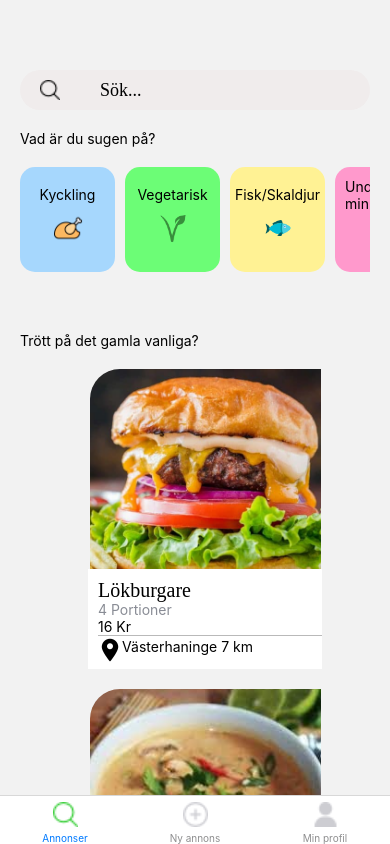
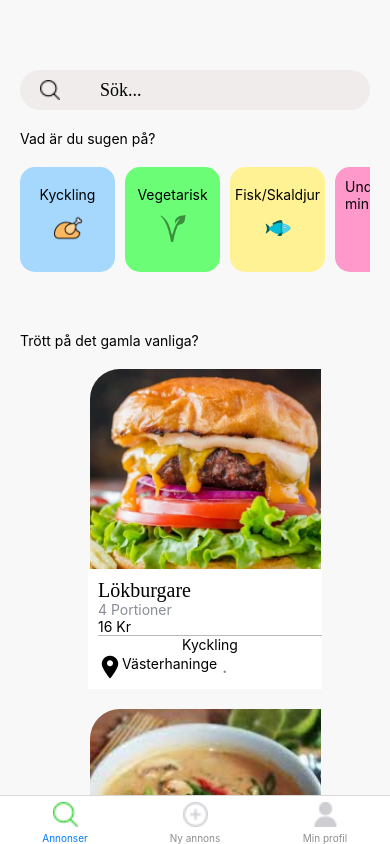
Before and after one commit to BigBits8/SmartWasteApp, a React Native app: screen /Annonser in a window 390 px wide. Built offline with nearby package versions, Linux system fonts and the light colour scheme.

Commit message:
filter categories, render annons,

```diff
--- a/screens/Home.js
+++ b/screens/Home.js
@@ -15,7 +15,6 @@ import mockData from "../constants/mock";
 import { images, icons } from "../constants";
 import { COLORS, SIZES, FONTS } from "../constants";
 export default function Home() {
-
   //Mock data
   const categoryData = [
     {
@@ -52,10 +51,7 @@ export default function Home() {
       photo: images.burger,
       categories: [1],
       price: "16",
-      location: "Västerhaninge 7 km",
-      // latitude: 1.5347282806345879,
-      // longitude: 110.35632207358996,
-
+      location: "Västerhaninge",
       courier: {
         avatar: images.burger,
         name: "Amy",
@@ -68,7 +64,7 @@ export default function Home() {
       photo: images.fishsoup,
       categories: [3],
       price: "166",
-      location: "Västerhaninge 7 km",
+      location: "Västerhaninge",
 
       courier: {
         avatar: images.fishsoup,
@@ -82,7 +78,7 @@ export default function Home() {
       photo: images.laxstroganoff,
       price: "43",
       categories: [3],
-      location: "Västerhaninge 7 km",
+      location: "Västerhaninge",
 
       courier: {
         avatar: images.fishsoup,
@@ -97,25 +93,13 @@ export default function Home() {
       photo: images.tacopaj,
       categories: [4],
       price: "151",
-      location: "Västerhaninge 7 km",
+      location: "Västerhaninge",
       courier: {
         avatar: images.fishsoup,
         name: "Amy",
       },
     },
-    {
-      id: 5,
-      name: "Tacopaj",
-      portion: "2",
-      photo: images.tacopaj,
-      categories: [4],
-      price: "151",
-      location: "Västerhaninge 7 km",
-      courier: {
-        avatar: images.fishsoup,
-        name: "Amy",
-      },
-    },
+
   ];
   //States for Mock data
   const [categories, setCategories] = useState(categoryData);
@@ -127,13 +111,23 @@ export default function Home() {
   //Function to mark selected category
   function onSelectCategory(category) {
     //filter Annonser
-    let annonsList = annonsData.filter((a) =>
-      a.categories.includes(category.id)
-    );
+    let annonsList = annonsData.filter(a =>
+      a.categories.includes(category.id))
+    ;
 
     setAnnons(annonsList);
 
     setSelectedCategory(category);
+    console.log(annons)
+  }
+
+  function getAnonnsNameById(id) {
+    let category = categories.filter(a => a.id == id)
+
+    if(category.length > 0)
+      return category[0].name
+
+    return ""
   }
 
   function renderSearchBar() {
@@ -184,7 +178,6 @@ export default function Home() {
   function renderMainCategories() {
     const renderItem = ({ item }) => {
       return (
-
         <TouchableOpacity
           style={{
             padding: SIZES.padding,
@@ -226,7 +219,6 @@ export default function Home() {
             />
           </View>
         </TouchableOpacity>
-
       );
     };
     return (
@@ -234,6 +226,7 @@ export default function Home() {
         <Text style={{ ...FONTS.h5 }}>Vad är du sugen på?</Text>
         <FlatList
           data={categories}
+
           horizontal
           showsHorizontalScrollIndicator={false}
           keyExtractor={(item) => `${item.id}`}
@@ -280,7 +273,7 @@ export default function Home() {
             style={{
               paddingLeft: SIZES.padding,
               paddingTop: SIZES.padding,
-              height: 100,
+              height: 120,
               width: SIZES.width * 0.6,
               backgroundColor: COLORS.white,
               ...FONTS.h3,
@@ -307,6 +300,20 @@ export default function Home() {
                 borderBottomWidth: StyleSheet.hairlineWidth,
               }}
             />
+            <View style={{
+              alignItems: 'center',
+              justifyContent: 'center',
+            }}>
+              {
+                item.categories.map((annonsId) => {
+                  return (
+                    <View key={annonsId}>
+                      <Text>{getAnonnsNameById(annonsId)}</Text>
+                    </View>
+                  )
+                })
+              }
+            </View>
             {/* Location */}
             <View
               style={{
@@ -315,17 +322,23 @@ export default function Home() {
               }}
             >
               <Image source={icons.location} />
-              <Text>
-                {item.location}
-              </Text>
+              <Text>{item.location}</Text>
+              <Text style={{
+                ...FONTS.h3,
+                color: COLORS.darkgray
+              }}> . </Text>
             </View>
           </View>
+          {/* Categories */}
         </View>
       </TouchableOpacity>
     );
     return (
-      <View>
-        {console.log(annonsData)}
+      <View
+        style={{
+          flex: 1,
+        }}
+      >
         <View
           style={{
             padding: SIZES.padding * 2,
@@ -333,23 +346,27 @@ export default function Home() {
         >
           <Text style={{ ...(FONTS.h5 * 2) }}>Trött på det gamla vanliga?</Text>
         </View>
+        <View
+          style={{
+            flex: 1,
+          }}
+        >
           <FlatList
-          data={annonsData}
+            data={annons}
             // numColumns={2}
-
             keyExtractor={(item) => `${item.id}`}
             renderItem={renderItem}
-          showsVerticalScrollIndicator
             contentContainerStyle={{
               paddingHorizontal: SIZES.padding * 2,
-            paddingBottom: 30,
+              // paddingBottom: 350,
             }}
           />
+        </View>
       </View>
     );
   }
   return (
-    <SafeAreaView style={{flex:1}}>
+    <SafeAreaView style={styles.container}>
       {renderSearchBar()}
       {renderMainCategories()}
       {renderAnnonsList()}
@@ -359,13 +376,8 @@ export default function Home() {
 
 const styles = StyleSheet.create({
   container: {
+    flex: 1,
+    backgroundColor: COLORS.lightGray4,
+  },
 
-    backgroundColor: "red",
-    alignItems: "center",
-    justifyContent: "center",
-  },
-  text: {
-    fontSize: 50,
-    fontWeight: "bold",
-  },
 });
```
Lines whose indentation alone changed are shown as unchanged.
